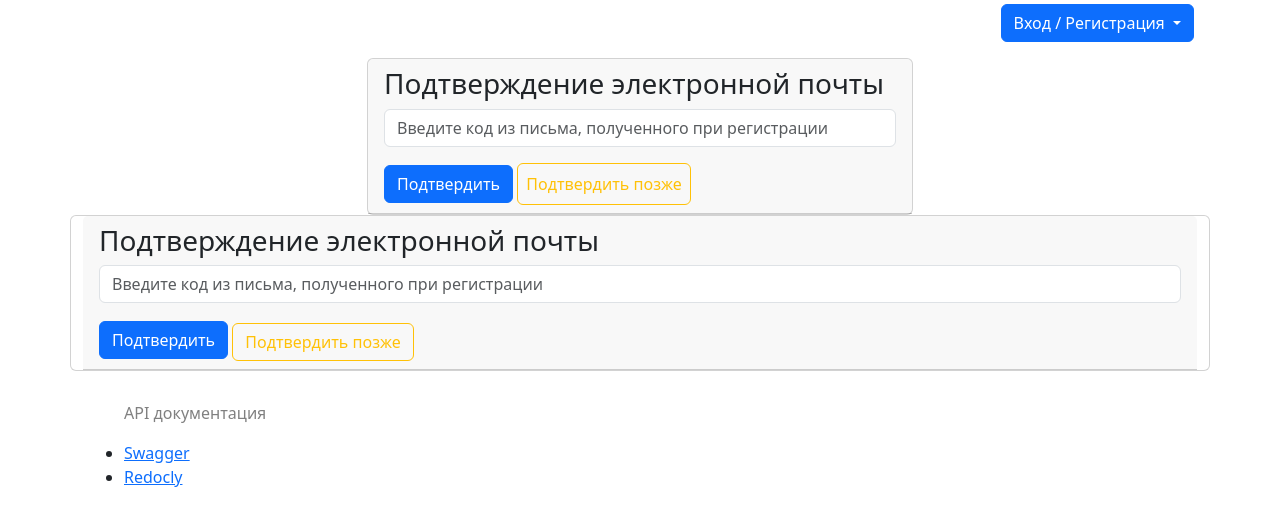
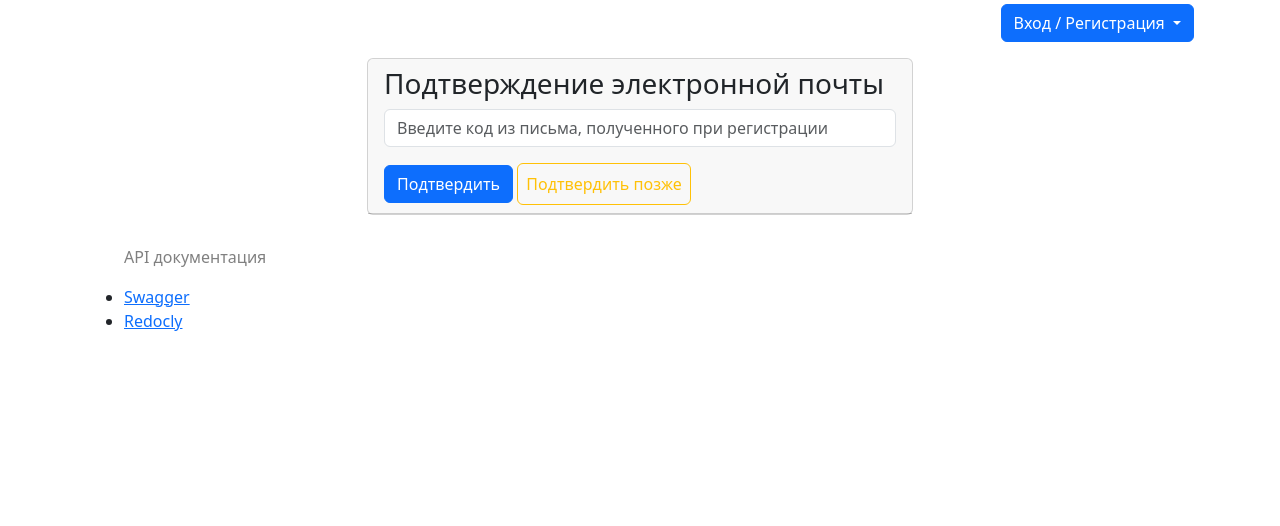
Before and after one commit to MiroshnikOFF/self-study, a Django app: template users/templates/users/verification.html in a window 1280 px wide. Shown: the part 124-650 px from the top of the page. Run offline with Django 4.2, Linux system fonts and the light colour scheme; the template is opened without the code that fills it, so the values that code supplies are empty; some libraries are stand-ins or nearby versions.

Commit message:
refactor templates

```diff
--- a/users/templates/users/verification.html
+++ b/users/templates/users/verification.html
@@ -25,7 +25,7 @@
             </div>
         </div>
     </div>
-    <div class="d-none d-md-block">
+    <div class="d-md-none">
         <div class="row">
             <div class="card">
                 <div class="card-header">
```
